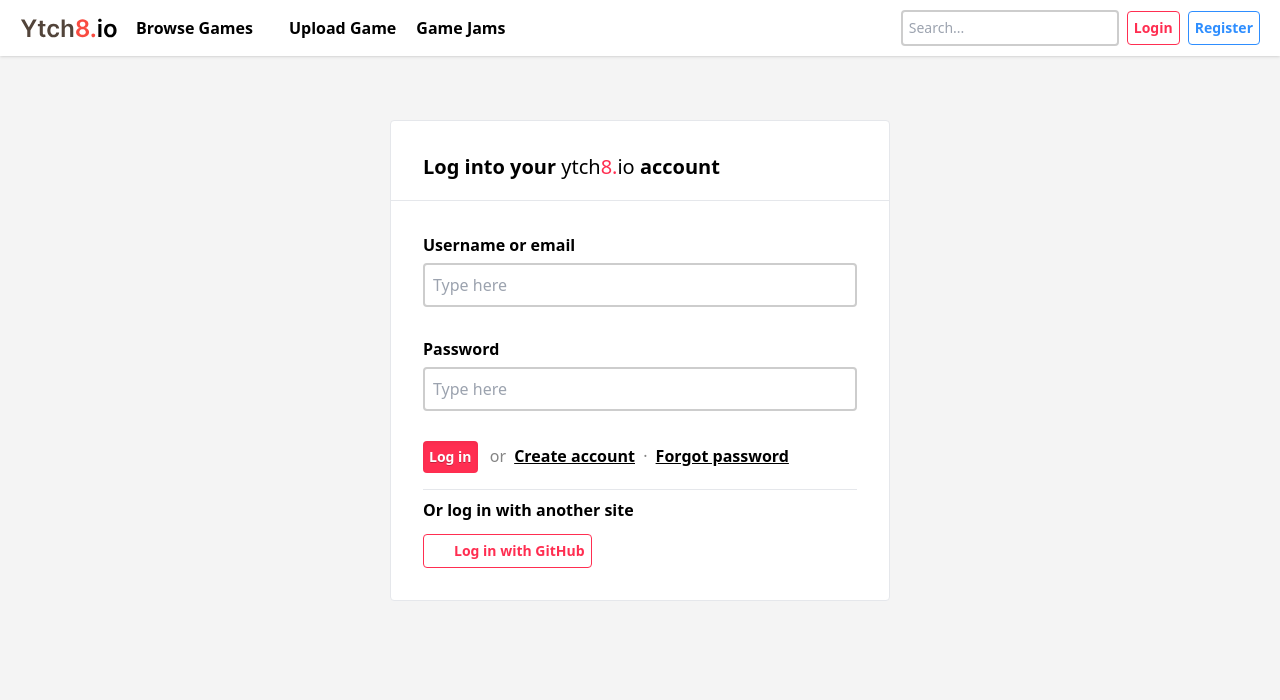
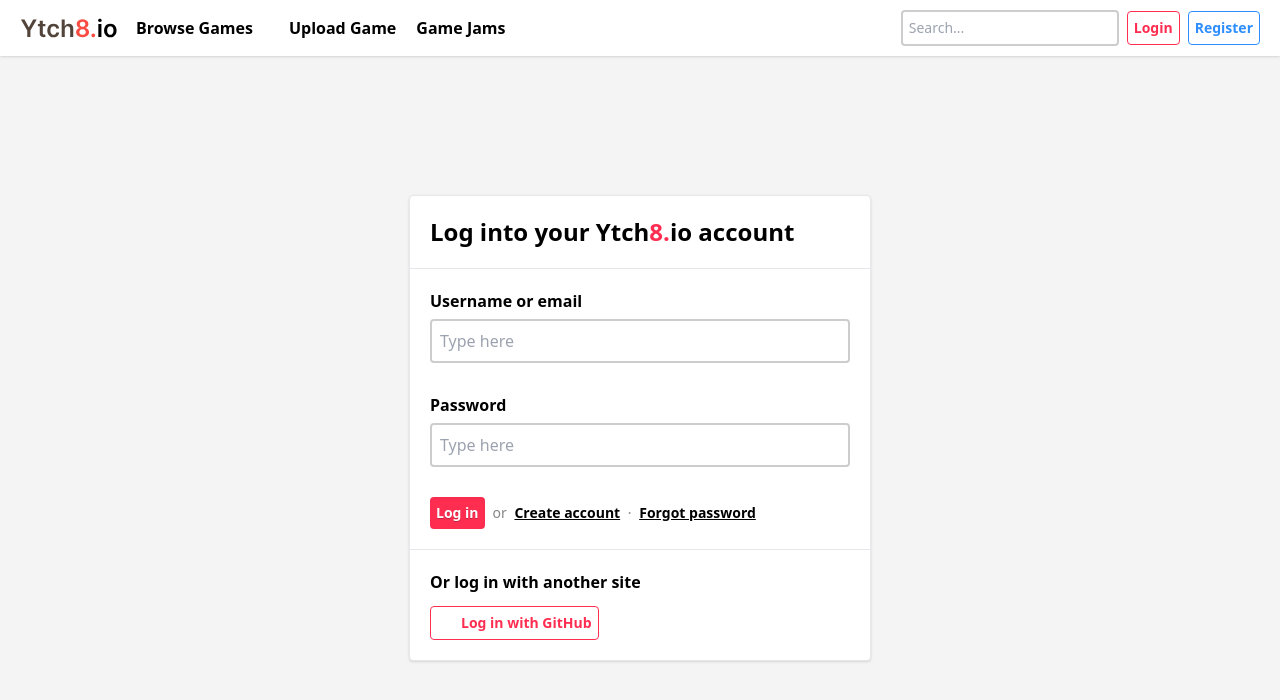
Before and after one commit to cpea2506/ytch8.io, a SvelteKit app in the folder packages/frontend/: page /login in a window 1280 px wide. Shown: the top 700 px of the page. Built offline with nearby package versions, Linux system fonts and the light colour scheme; some icons are missing.

Commit message:
refactor(frontend): remove redundant elements and classes on login page

```diff
--- a/packages/frontend/src/routes/login/+page.svelte
+++ b/packages/frontend/src/routes/login/+page.svelte
@@ -4,42 +4,26 @@
     import Input from "$components/core/Input.svelte";
 </script>
 
-<div class="flex-center h-[100%] pt-16">
-    <form class="w-[500px] rounded border bg-white">
-        <div class="max-h-20 border-b p-8">
-            <h1 class="text-xl font-bold">
-                Log into your <span class="font-medium"
-                    >ytch<span class="text-primary">8.</span>io</span
-                >
-                account
-            </h1>
+<form class="m-auto w-[462px] rounded border bg-white shadow">
+    <div class="border-b p-5 text-2xl font-bold">
+        Log into your Ytch<span class="text-primary">8.</span>io account
     </div>
 
-        <div class="p-8">
-            <div class="mb-4">
-                <Input label="Username or email" class="w-full" require />
-            </div>
-            <div class="mb-4">
-                <Input
-                    label="Password"
-                    class="w-full"
-                    type="password"
-                    require
-                />
-            </div>
-            <div class="flex items-center border-b">
-                <div class="mb-4">
+    <div class="p-5">
+        <Input label="Username or email" class="w-full" required />
+        <Input label="Password" class="w-full" type="password" required />
+        <div class="flex items-center">
             <Button>Log in</Button>
-                    <span class="ml-2 text-dim-200">
+            <span class="ml-2 text-sm text-dim-200">
                 or
                 <a
-                            href="/login"
+                    href="/register"
                     class="mx-1 font-semibold text-black underline"
                     >Create account</a
                 >
                 ·
                 <a
-                            href="/login"
+                    href="/register"
                     class="mx-1 font-semibold text-black underline"
                     >Forgot password</a
                 >
@@ -47,10 +31,8 @@
         </div>
     </div>
 
-            <div class="mt-2">
+    <div class="border-t p-5">
         <h2 class="mb-3 font-semibold">Or log in with another site</h2>
         <Button icon={DiGithubBadge} outline>Log in with GitHub</Button>
     </div>
-        </div>
 </form>
-</div>
```
Lines whose indentation alone changed are shown as unchanged.
